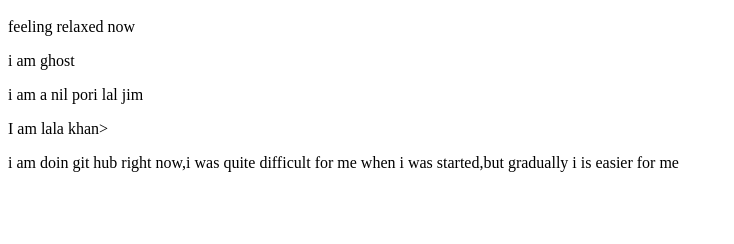
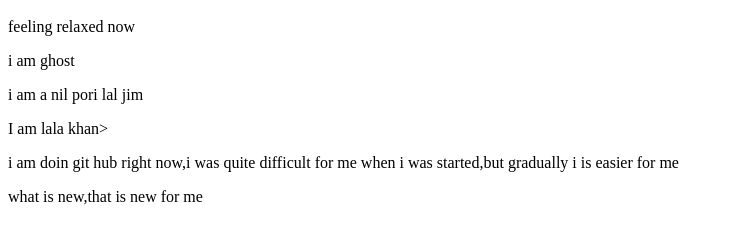
Before and after one commit to Nooralammazumder/my-past-website, a plain HTML site: page index.html in a window 1280 px wide. Shown: the part 48-292 px from the top of the page, without its empty margins (0-734 px from the left). Drawn offline with Linux system fonts and the light colour scheme.

Commit message:
ki kortam ebar

```diff
--- a/index.html
+++ b/index.html
@@ -4,3 +4,4 @@
     <p>i am a nil pori lal jim</p>
     <p>I am lala khan></p>
     <p>i am doin git hub right now,i was quite difficult for me when i was started,but gradually i is easier for me</p>
+<p>what is new,that is new for me</P>
```
